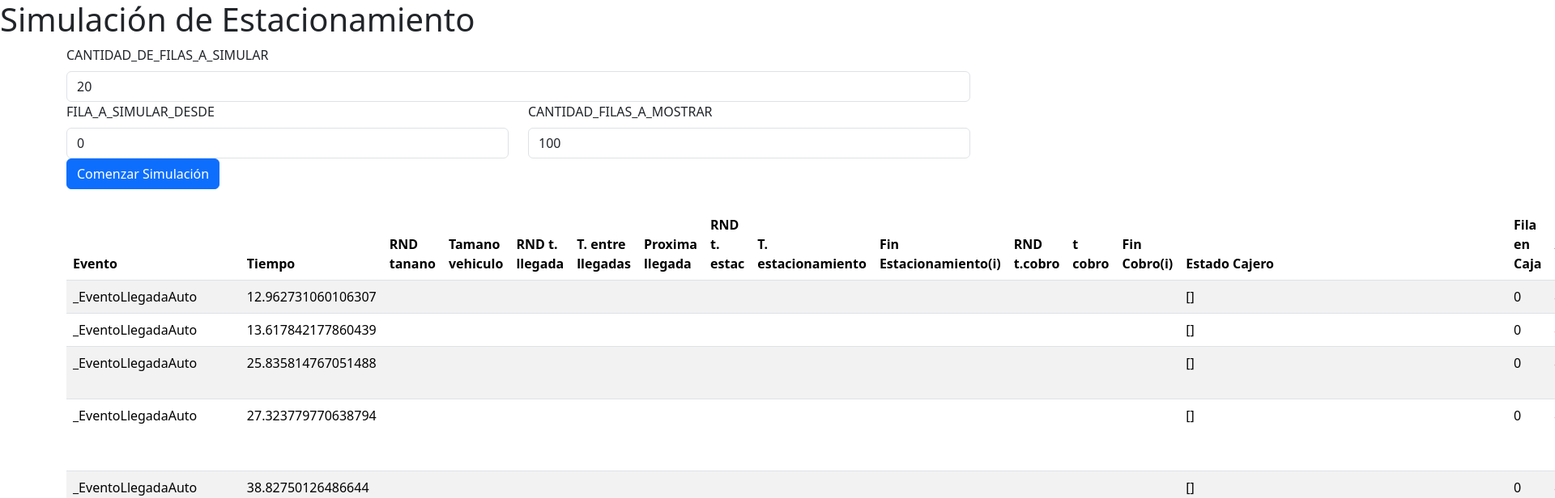
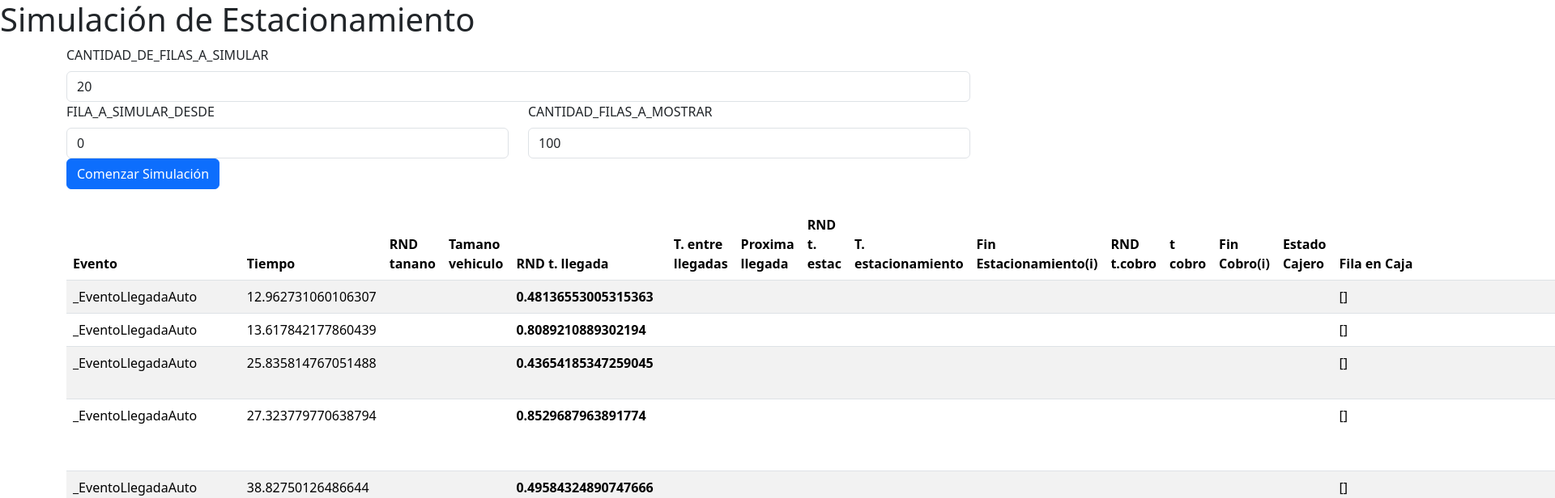
Before and after one commit to mcarballido/parking-simulation-4, a React (Create React App) app: page / in a window 1280 px wide. Both pictures are taken after a click on the button "Comenzar Simulación". Shown: the top 616 px of the page at 81% size, 1920 px wide, since content can reach past the window. Built offline with nearby package versions, Linux system fonts and the light colour scheme.

Commit message:
columns ordered

```diff
--- a/src/Simulation.js
+++ b/src/Simulation.js
@@ -18,6 +18,10 @@
 // auto36 = { tamaño: utilitario, lugar: { tipo: utilitario, ocupados: 0 }, }
 
 // auto35 = { tamaño: peque, lugar: null }
+
+//NOTAS:
+//NUNCA HAY UTILITARIOS PARCIALMENTE LIBRES
+//NO SE MUESTRAN LOS ACUMULADORES
 
 const CANTIDAD_DE_FILAS_A_SIMULAR = 100
 const CANTIDAD_HORAS_A_SIMULAR = 10000
@@ -114,29 +118,23 @@ constructor(stockInicial, cantidadFilasASimular) {
           const utilitariosLibres = datos.lugaresDeEstacionamiento.filter(
             lugar => lugar.tamano === 'utilitario' && lugar.ocupados === 0
           ).length
-          const utilitariosOcupados = datos.lugaresDeEstacionamiento.filter(
-            lugar => lugar.tamano === 'utilitario' && lugar.ocupados === 2
-          ).length
+
           const grandesLibres = datos.lugaresDeEstacionamiento.filter(
             lugar => lugar.tamano === 'grande' && lugar.ocupados === 0
           ).length
-          const grandesOcupados = datos.lugaresDeEstacionamiento.filter(
-            lugar => lugar.tamano === 'grande' && lugar.ocupados === 1
-          ).length
+
           const pequeñosLibres = datos.lugaresDeEstacionamiento.filter(
             lugar => lugar.tamano === 'pequeño' && lugar.ocupados === 0
           ).length
-          const pequeñosOcupados = datos.lugaresDeEstacionamiento.filter(
-            lugar => lugar.tamano === 'pequeño' && lugar.ocupados === 1
-          ).length
+
           const autos = datos.autosIngresados.map(auto => {
-            return { nro: auto.nro, estado: auto.estado }
+            return { nro: auto.nro, estado: auto.estado,tamano:auto.tamano }
           })
           const filaCaja = datos.filaCaja.map(auto => {
             return { nro: auto.nro }
           })
           const colaEventos = datos.colaEventos.map(evento => {
-            return { nombre: evento.constructor.name, tiempo: evento.tiempoDeOcurrencia }
+            return { nombre: evento.constructor.name, tiempo: evento.tiempoDeOcurrencia, rndLlegada:evento.constructor.randomTiempo }
           })
 
       const eventoProximo = this.extraerEventoProximo(datos)
@@ -151,19 +149,29 @@ constructor(stockInicial, cantidadFilasASimular) {
 
       this.mostrarDatos(eventoProximo, datos)
 
+      //crear distintas definiciones de const segun el evento?
       const filaDatos = {
+        evento: eventoProximo.constructor.name,
         tiempo: eventoProximo.tiempoDeOcurrencia,
-        evento: eventoProximo.constructor.name,
+        // buscar para el auto que ingreso, rnd tamano y tamano
+        //tamano:
+        rndLlegada: eventoProximo.randomTiempo,
+        //tEntreLlegadas
+        //proximaLlegada
+        //rndEstacionamiento
+        //tEstacionamiento
+        //finEstacionamiento(i)
+        //rndCobro
+        //tCobro
+        //finCobro
+        //estadoCajero
+        filaCaja: [...datos.filaCaja],
+        //autosIngresados
         utilitariosParcialmenteLibres: utilitariosParcialmenteLibres,
         utilitariosLibres: utilitariosLibres,
-        utilitariosOcupados: utilitariosOcupados,
         grandesLibres:grandesLibres,
-        grandesOcupados:grandesOcupados,
         pequeñosLibres:pequeñosLibres,
-        pequeñosOcupados:pequeñosOcupados,
         autos:autos,
-
-        filaCaja: [...datos.filaCaja],
         eventosCola: datos.colaEventos.map(eventoProximo => ({
           tiempo: eventoProximo.tiempoDeOcurrencia,
           evento: eventoProximo.constructor.name,
--- a/src/components/DataTable.js
+++ b/src/components/DataTable.js
@@ -46,9 +46,11 @@ const DataTable = ({ data,variableEstadistica }) => {
                   <td>{row.tEstacionamiento}</td>
                   <td>{row.finEstacionamiento}</td>
                   <th>{row.rndCobro}</th>
+                  <th>{row.tCobro}</th>
                   <td>{row.finCobro}</td>
                   <td>{row.estadoCajero}</td>
                   <td>{JSON.stringify(row.filaCaja)}</td>
+                  <td>{row.autosIngresados}</td>
                   <td>{row.utilitariosParcialmenteLibres}</td>
                   <td>{row.utilitariosLibres}</td>
                   <td>{row.grandesLibres}</td>
```
